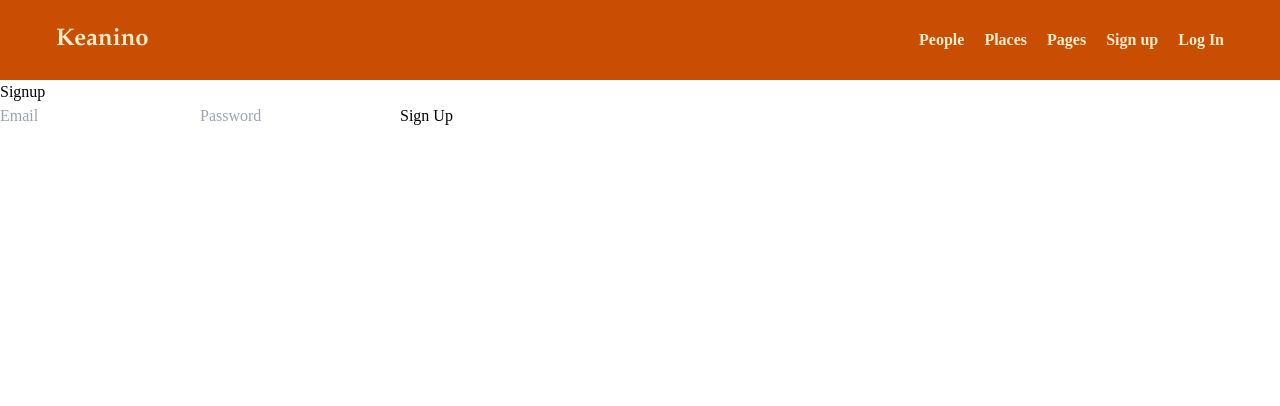
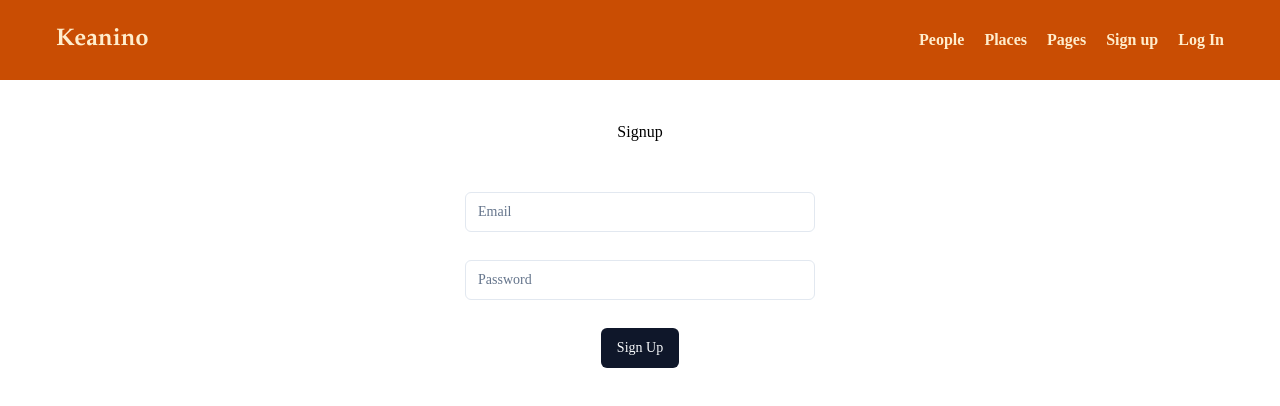
Before and after one commit to JosueSalazaku/Keanino, a Next.js app: page /signup in a window 1280 px wide. Shown: the top 406 px of the page. Built offline with nearby package versions, Linux system fonts and the light colour scheme.

Commit message:
refactor: Improve login and signup functionality

```diff
--- a/src/app/api/services/auth/actions.tsx
+++ b/src/app/api/services/auth/actions.tsx
@@ -4,11 +4,16 @@ import { revalidatePath } from "next/cache";
 import { redirect } from "next/navigation";
 import { createClient } from "../../../../../util/supabase/supabaseServer";
 
-export async function loginAction(formData: FormData) {
+type AuthActionResult = {
+  error?: {
+    message: string;
+  };
+  data?: FormData;
+};
+
+export async function loginAction(formData: FormData): Promise<AuthActionResult> {
   const supabase = createClient();
 
-  // type-casting here for convenience
-  // in practice, you should validate your inputs
   const data = {
     email: formData.get("email") as string,
     password: formData.get("password") as string,
@@ -21,27 +26,29 @@ export async function loginAction(formData: FormData) {
   const { error } = await supabase.auth.signInWithPassword(data);
 
   if (error) {
-    redirect("/error");
+    return { error };
   }
 
   revalidatePath("/", "layout");
   redirect("/");
 }
 
-export async function signupAction(formData: FormData) {
+export async function signupAction(formData: FormData): Promise<AuthActionResult> {
   const supabase = createClient();
 
-  // type-casting here for convenience
-  // in practice, you should validate your inputs
   const data = {
     email: formData.get("email") as string,
     password: formData.get("password") as string,
   };
 
+  if (!data.email || !data.password) {
+    return { error: { message: 'Email and password are required' } }
+  }
+
   const { error } = await supabase.auth.signUp(data);
 
   if (error) {
-    redirect("/error");
+    return { error };
   }
 
   revalidatePath("/", "layout");
--- a/src/app/api/services/auth/signup.ts
+++ b/src/app/api/services/auth/signup.ts
@@ -1,22 +1,27 @@
-import { signupAction } from '../../services/auth/actions'
+import { signupAction } from '../auth/actions'
 import type { NextApiRequest, NextApiResponse } from 'next'
-
-interface RequestBody {
-  email: string;
-  password: string;
-}
 
 export default async function handler(req: NextApiRequest, res: NextApiResponse) {
   if (req.method === 'POST') {
-    const { email, password } = req.body as RequestBody
+    try {
+      const { email, password } = req.body as { email: string, password: string };
 
-    const formData = new FormData()
-    formData.append('email', email)
-    formData.append('password', password)
+      const formData = new FormData();
+      formData.append('email', email);
+      formData.append('password', password);
 
-    await signupAction(formData)
-    res.redirect('/')
+      const result = await signupAction(formData);
+
+      if (result?.error) {
+       res.status(400).json({ error: result.error.message });
+      } else {
+        res.redirect('/');
+      }
+    } catch (error) {
+      console.error('Error in signup handler:', error);
+      res.status(500).json({ error: 'Internal Server Error' });
+    }
   } else {
-    res.status(405).end() // Method Not Allowed
+    res.status(405).end(); // Method Not Allowed
   }
 }
--- a/src/app/signup/page.tsx
+++ b/src/app/signup/page.tsx
@@ -2,6 +2,8 @@
 
 import { useState } from 'react'
 import { useRouter } from 'next/navigation'
+import { Input } from '~/components/ui/input'
+import { Button } from '~/components/ui/button'
 
 export default function Signup() {
   const [email, setEmail] = useState('')
@@ -21,28 +23,41 @@ export default function Signup() {
 
     if (res.redirected) {
       router.push(res.url)
+    } else {
+      interface ResponseData {
+        error: string | null;
+        // Add other properties if necessary
+      }
+
+      const result: ResponseData = await res.json() as ResponseData;
+      if (result.error) {
+        console.error(result.error)
+        // Optionally show an error message to the user
+      }
     }
   }
 
   return (
-    <div>
+    <div className='flex flex-col justify-center items-center pt-10 gap-12'>
       <h1>Signup</h1>
-      <form onSubmit={handleSignup}>
-        <input
+      <form onSubmit={handleSignup} className='flex flex-col justify-between items-center gap-7'>
+        <Input
           type="email"
           value={email}
           onChange={(e) => setEmail(e.target.value)}
           placeholder="Email"
           required
+          className='w-[350px] gap-4'
         />
-        <input
+        <Input
           type="password"
           value={password}
           onChange={(e) => setPassword(e.target.value)}
           placeholder="Password"
           required
+          className='w-[350px] gap-4'
         />
-        <button type="submit">Sign Up</button>
+        <Button type="submit">Sign Up</Button>
       </form>
     </div>
   )
```
